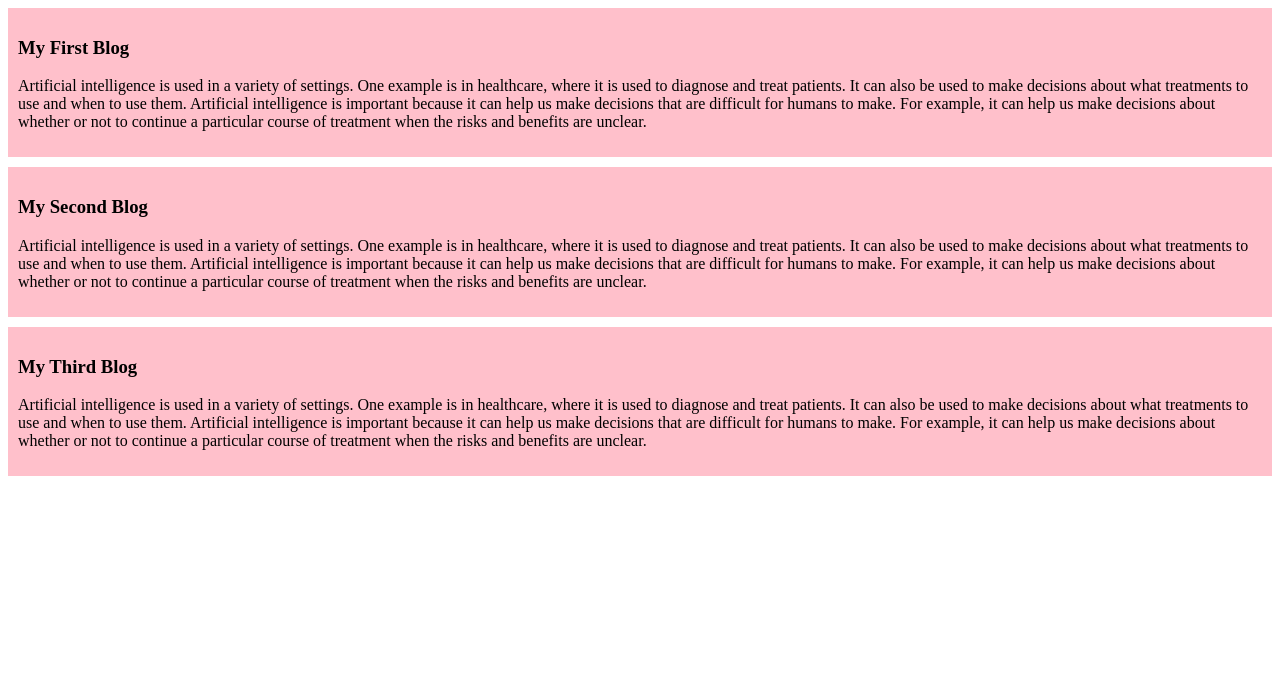
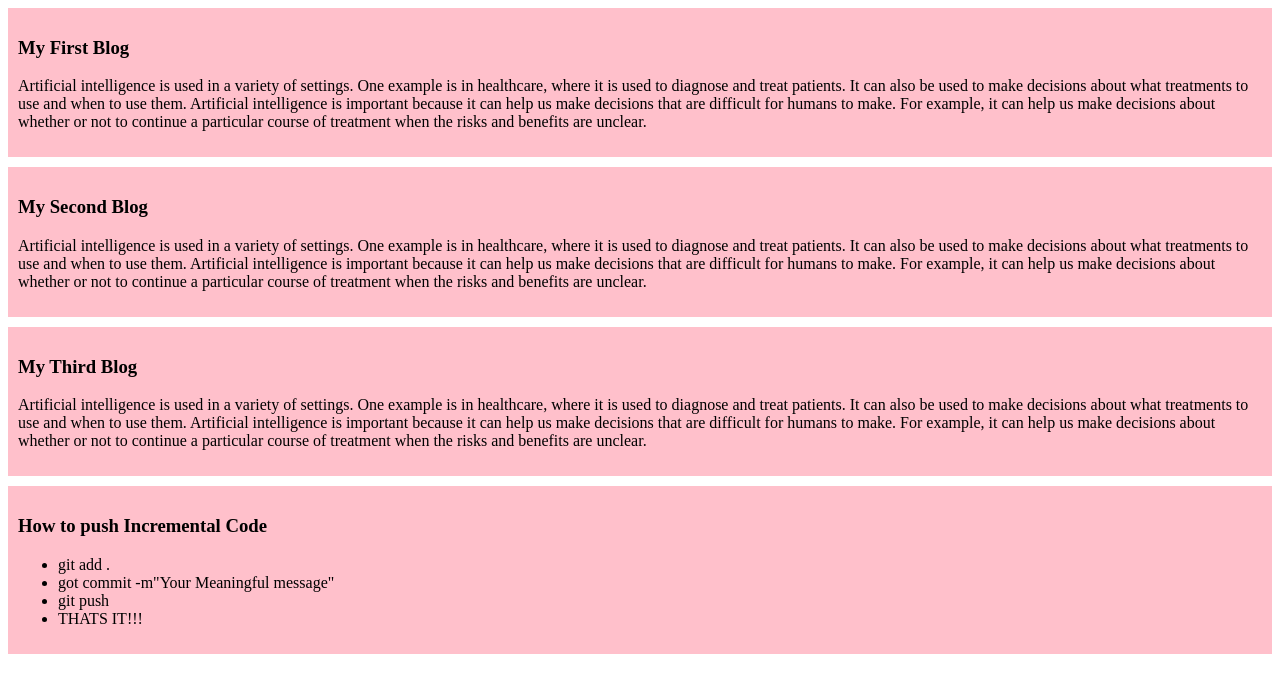
Before and after one commit to isratvx/my-simple-website, a plain HTML site: page index.html in a window 1280 px wide. Drawn offline with Linux system fonts and the light colour scheme.

Commit message:
added push incremental code

```diff
--- a/index.html
+++ b/index.html
@@ -56,5 +56,15 @@
         </p>
     </div>
 
+    <div>
+        <h3>How to push Incremental Code</h3>
+        <ul>
+            <li> git add .</li>
+            <li>got commit -m"Your Meaningful message"</li>
+            <li>git push</li>
+            <li>THATS IT!!!</li>
+        </ul>
+    </div>
+
 </body>
 </html>
```
